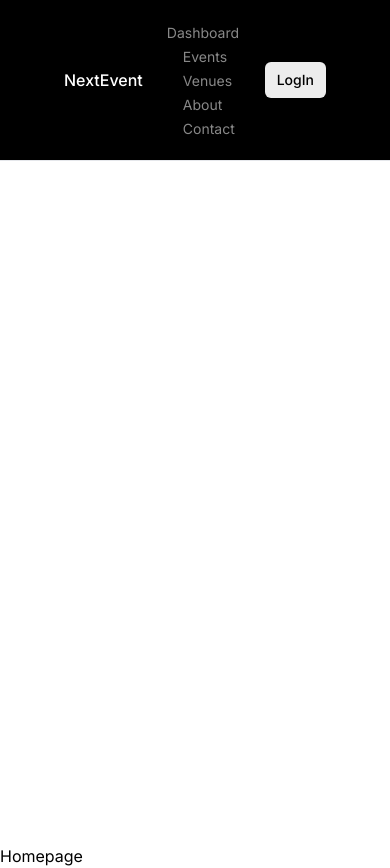
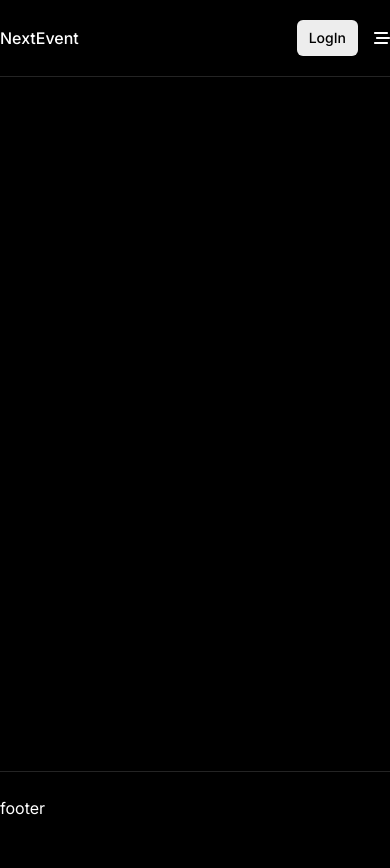
Before and after one commit to AbhiVarde/NextEvent, a Next.js app: page / in a window 390 px wide. After the commit the page ends 844 px from the top, so only its background shows below. Built offline with nearby package versions, Linux system fonts and the light colour scheme.

Commit message:
refactor: update layout and add footer

```diff
--- a/app/globals.css
+++ b/app/globals.css
@@ -1,4 +1,11 @@
 @import url("https://fonts.googleapis.com/css2?family=Inter:wght@400;500;700&display=swap");
+
+* {
+  margin: 0;
+  padding: 0;
+  background-color: black;
+  color: white;
+}
 
 @tailwind base;
 @tailwind components;
--- a/app/layout.tsx
+++ b/app/layout.tsx
@@ -1,6 +1,7 @@
 import type { Metadata } from "next";
 import { Inter } from "next/font/google";
-import Navbar from "../components/Navbar";
+import Navbar from "@/components/Navbar";
+import Footer from "@/components/Footer";
 import "./globals.css";
 
 const inter = Inter({ subsets: ["latin"] });
@@ -20,6 +21,7 @@ export default function RootLayout({
       <body className={inter.className}>
         <Navbar />
         {children}
+        <Footer />
       </body>
     </html>
   );
--- a/app/page.tsx
+++ b/app/page.tsx
@@ -1,7 +1,8 @@
 import React from "react";
+import Navbar from "@/components/Navbar";
 
 const Home = () => {
-  return <div>Homepage</div>;
+  return <div></div>;
 };
 
 export default Home;
--- /dev/null
+++ b/components/Footer.tsx
@@ -0,0 +1,12 @@
+import React from "react";
+import Link from "next/link";
+
+const Footer = () => {
+  return (
+    <div className="font-Inter fixed bg-black text-white border-t border-[hsla(0,0%,100%,.14)] bottom-0 w-full">
+      <footer className="py-6 mx-auto xs:px-4 md:px-8 lg:px-12">footer</footer>
+    </div>
+  );
+};
+
+export default Footer;
--- a/components/Navbar.tsx
+++ b/components/Navbar.tsx
@@ -1,35 +1,52 @@
 "use client";
-import React, { useState } from "react";
+import React, { useState, useEffect } from "react";
 import Link from "next/link";
 import { useRouter } from "next/navigation";
+import { FontAwesomeIcon } from "@fortawesome/react-fontawesome";
+import { faBarsStaggered } from "@fortawesome/free-solid-svg-icons";
+import { GrClose } from "react-icons/gr";
 
 interface MenuItemProps {
   label: string;
   subMenuItems?: { label: string; link: string }[];
+  onClick?: () => void;
 }
 
-const MenuItem = ({ label, subMenuItems }: MenuItemProps) => {
+const MenuItem = ({ label, subMenuItems, onClick }: MenuItemProps) => {
   const [isSubMenuVisible, setIsSubMenuVisible] = useState(false);
+  const [path, setPath] = useState("");
+
+  useEffect(() => {
+    const currentPath = window.location.pathname;
+    setPath(currentPath);
+  }, []);
+
   const handleMouseEnter = () => {
     setIsSubMenuVisible(true);
   };
+
   const handleMouseLeave = () => {
     setIsSubMenuVisible(false);
   };
 
   return (
     <div
-      className="relative inline-block "
+      className="relative inline-block"
       onMouseEnter={handleMouseEnter}
       onMouseLeave={handleMouseLeave}
+      onClick={onClick}
     >
       {subMenuItems ? (
         <>
-          <span className="cursor-pointer text-sm text-[#888888] hover:text-[#ededed] active:text-[#ededed]">
+          <Link
+            href={`/${label.toLowerCase()}`}
+            passHref
+            className="text-sm text-[#888888] hover:text-[#ededed] "
+          >
             {label}
-          </span>
+          </Link>
           {isSubMenuVisible && (
-            <div className="origin-top-right absolute  mt-2 w-32 rounded-md shadow-lg bg-white ring-1 ring-black ring-opacity-5 focus:outline-none">
+            <div className="origin-top-right absolute mt-2 w-32 rounded-md shadow-lg bg-white ring-1 ring-black ring-opacity-5 focus:outline-none z-10">
               <div className="py-1">
                 {subMenuItems.map((item) => (
                   <Link
@@ -49,7 +66,11 @@ const MenuItem = ({ label, subMenuItems }: MenuItemProps) => {
         <Link
           href={`/${label.toLowerCase()}`}
           passHref
-          className="text-sm text-[#888888] hover:text-[#ededed] active:text-[#ededed]"
+          className={
+            path === label.toLowerCase()
+              ? "active"
+              : "text-sm text-[#888888] hover:text-[#ededed] "
+          }
         >
           {label}
         </Link>
@@ -81,35 +102,78 @@ const Navbar = () => {
     { label: "Contact" },
   ];
 
+  const [isMenuOpen, setIsMenuOpen] = useState(false);
+  const menuIconClasses = "block md:hidden text-white";
+
+  const toggleMenu = () => {
+    setIsMenuOpen(!isMenuOpen);
+  };
+
+  const closeMenu = () => {
+    setIsMenuOpen(false);
+  };
+
   return (
-    <div className="min-h-screen font-Inter">
-      <nav className="bg-black border-b border-gray-200">
-        <div className="container mx-auto px-16">
+    <nav className="font-Inter fixed backdrop-blur-md w-full bg-black border-b border-[hsla(0,0%,100%,.14)]">
+      <div className="container relative mx-auto xs:px-4 md:px-6 lg:px-10">
         <div className="flex justify-between items-center py-5">
           <div className="flex items-center space-x-6">
             <button className="text-base sm:text-lg font-medium text-white">
               NextEvent
             </button>
-              <div className="space-x-4">
+            <div className="hidden md:block space-x-4 ">
               {menuItems.map((item) => (
                 <MenuItem
                   key={item.label}
                   label={item.label}
                   subMenuItems={item.subMenuItems}
+                  onClick={closeMenu}
                 />
               ))}
             </div>
           </div>
+          <div className="flex items-center space-x-4">
             <button
-              className="bg-[#ededed] text-sm py-2 px-3 font-medium p-[0px 12px] rounded-md"
+              className="bg-[#ededed] text-sm py-2 px-3 font-medium p-[0px 12px] rounded-md text-black"
               onClick={() => router.push("/login")}
             >
               LogIn
             </button>
+            <div className="md:hidden">
+              <button
+                className="text-white"
+                onClick={toggleMenu}
+                aria-label="Open Menu"
+              >
+                {isMenuOpen ? (
+                  <GrClose />
+                ) : (
+                  <FontAwesomeIcon icon={faBarsStaggered} />
+                )}
+              </button>
+            </div>
+          </div>
+        </div>
+        <div
+          className={`${
+            isMenuOpen
+              ? "block absolute w-full rounded-b-xl left-0 bg-black p-4"
+              : "hidden"
+          } md:hidden `}
+        >
+          <div className="flex flex-col space-y-4">
+            {menuItems.map((item) => (
+              <MenuItem
+                key={item.label}
+                label={item.label}
+                subMenuItems={item.subMenuItems}
+                onClick={closeMenu}
+              />
+            ))}
+          </div>
         </div>
       </div>
     </nav>
-    </div>
   );
 };
 
--- a/package.json
+++ b/package.json
@@ -9,6 +9,9 @@
     "lint": "next lint"
   },
   "dependencies": {
+    "@fortawesome/fontawesome-svg-core": "^6.4.2",
+    "@fortawesome/free-solid-svg-icons": "^6.4.2",
+    "@fortawesome/react-fontawesome": "^0.2.0",
     "appwrite": "^13.0.1",
     "next": "^14.0.3",
     "react": "^18",
```
Also changed, not shown: 1 other file (tests, documents, lock files or other folders). Lines whose indentation alone changed are shown as unchanged.
